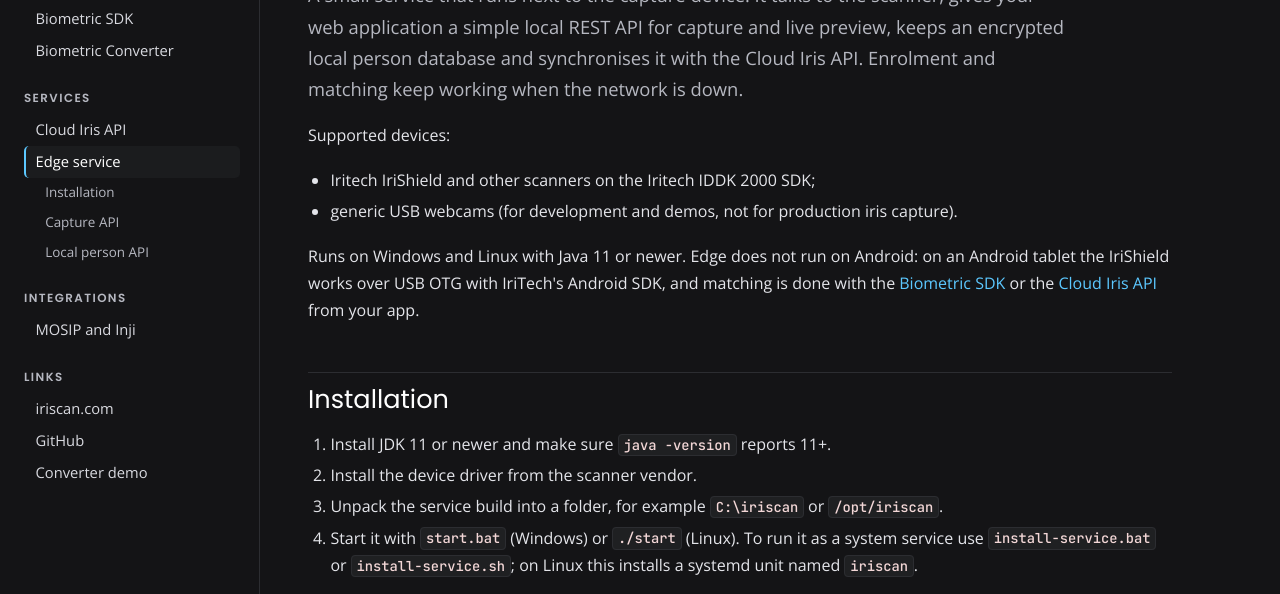
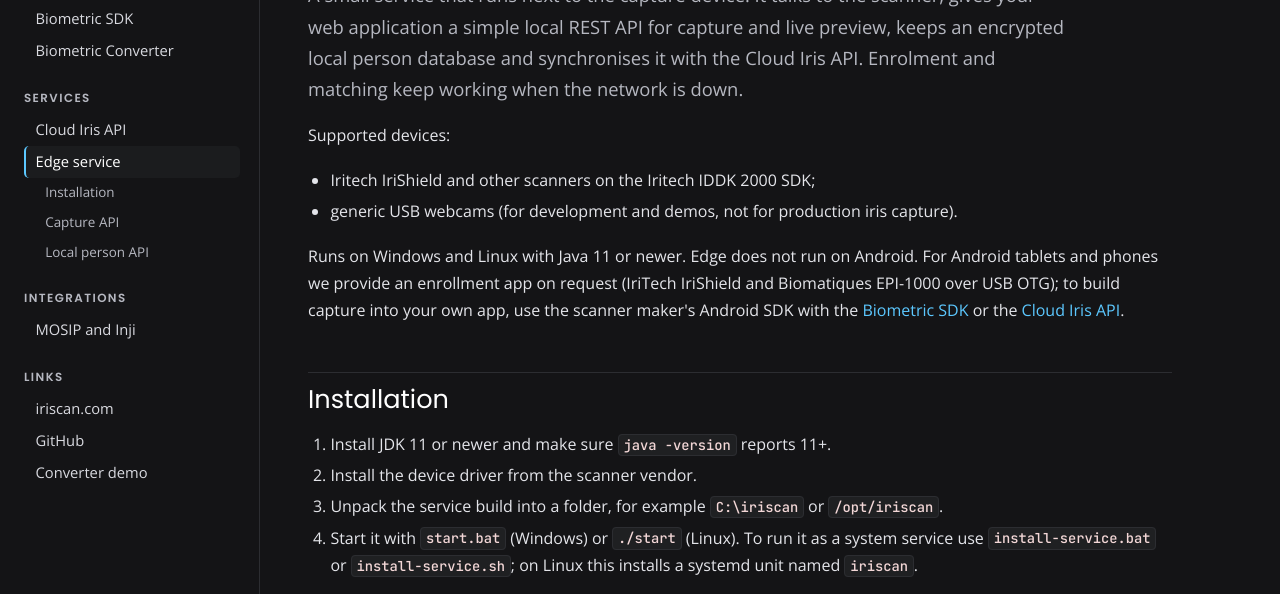
Before and after one commit to biometric-technologies/docs, a plain HTML site: page docs/edge.html in a window 1280 px wide. Shown: the part 195-789 px from the top of the page. Drawn offline with nearby package versions, Linux system fonts and the light colour scheme.

Commit message:
Edge: Android enrollment app on request

```diff
--- a/docs/edge.html
+++ b/docs/edge.html
@@ -128,7 +128,7 @@
 <li>Iritech IriShield and other scanners on the Iritech IDDK 2000 SDK;</li>
 <li>generic USB webcams (for development and demos, not for production iris capture).</li>
 </ul>
-<p>Runs on Windows and Linux with Java 11 or newer. Edge does not run on Android: on an Android tablet the IriShield works over USB OTG with IriTech's Android SDK, and matching is done with the <a href="/sdk">Biometric SDK</a> or the <a href="/cloud-api">Cloud Iris API</a> from your app.</p>
+<p>Runs on Windows and Linux with Java 11 or newer. Edge does not run on Android. For Android tablets and phones we provide an enrollment app on request (IriTech IriShield and Biomatiques EPI-1000 over USB OTG); to build capture into your own app, use the scanner maker's Android SDK with the <a href="/sdk">Biometric SDK</a> or the <a href="/cloud-api">Cloud Iris API</a>.</p>
 <h2 id="installation">Installation</h2>
 <ol>
 <li>Install JDK 11 or newer and make sure <code>java -version</code> reports 11+.</li>
```
Also changed, not shown: 1 other file.
